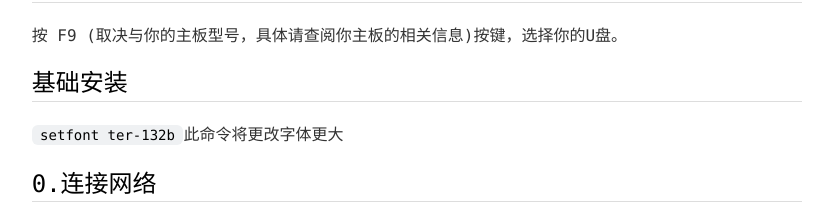
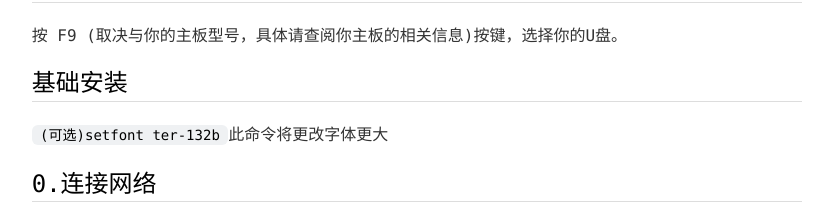
Before and after one commit to ityspace/archlinux-tutorial, a plain HTML site: page index.html in a window 1280 px wide. Shown: the part 1898-2113 px from the top of the page, without its empty margins (223-1056 px from the left). Drawn offline with Linux system fonts and the light colour scheme.

Commit message:
Update index.html

```diff
--- a/index.html
+++ b/index.html
@@ -310,7 +310,7 @@ u    # 撤销修改
 <h2>1.准备安装</h2>
 <p>按 F9 (取决与你的主板型号，具体请查阅你主板的相关信息)按键，选择你的U盘。</p>
 <h1>基础安装</h1>
-<p><code>setfont ter-132b</code>此命令将更改字体更大</p>
+<p><code>(可选)setfont ter-132b</code>此命令将更改字体更大</p>
 <h2>0.连接网络</h2>
 <p>对于有线连接来说，直接插入网线即可。</p>
 <p>对于无线连接，则需进行如下操作进行网络连接：</p>
```
